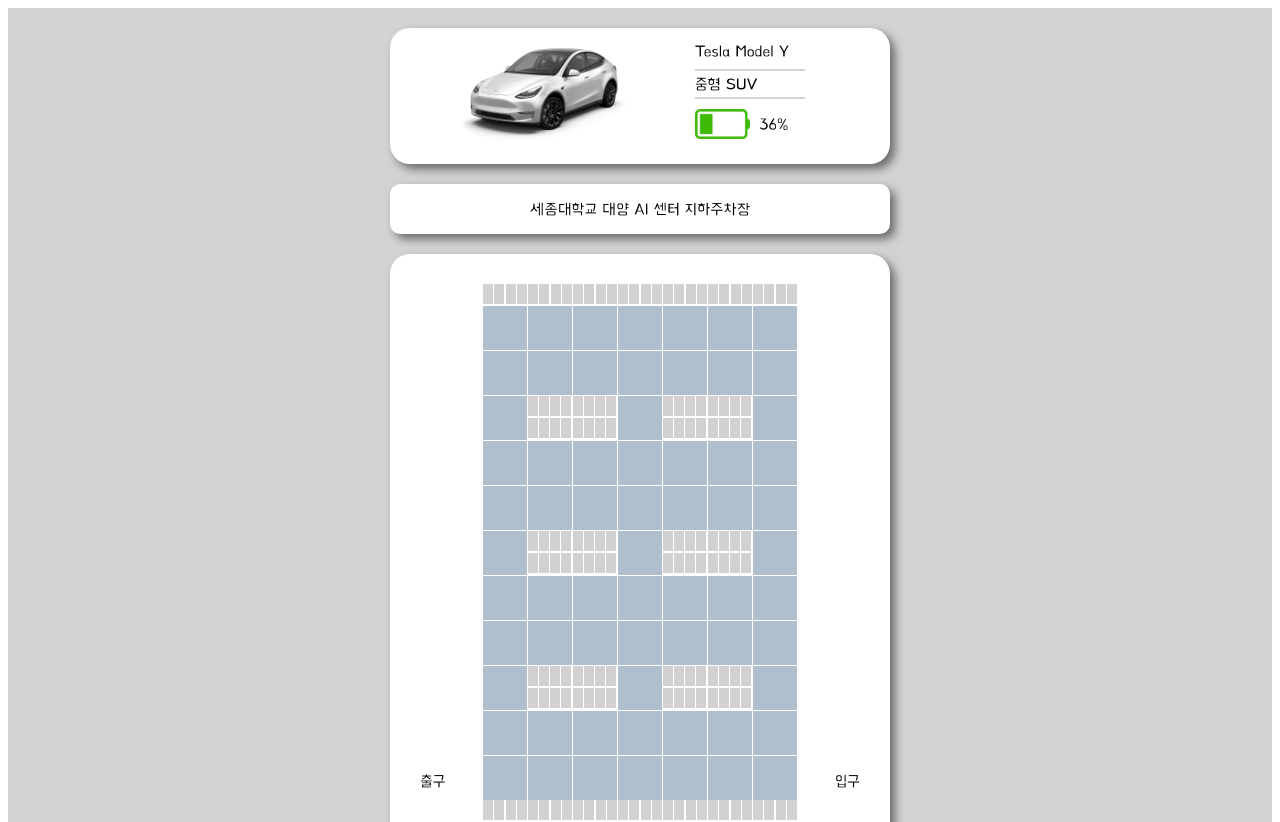
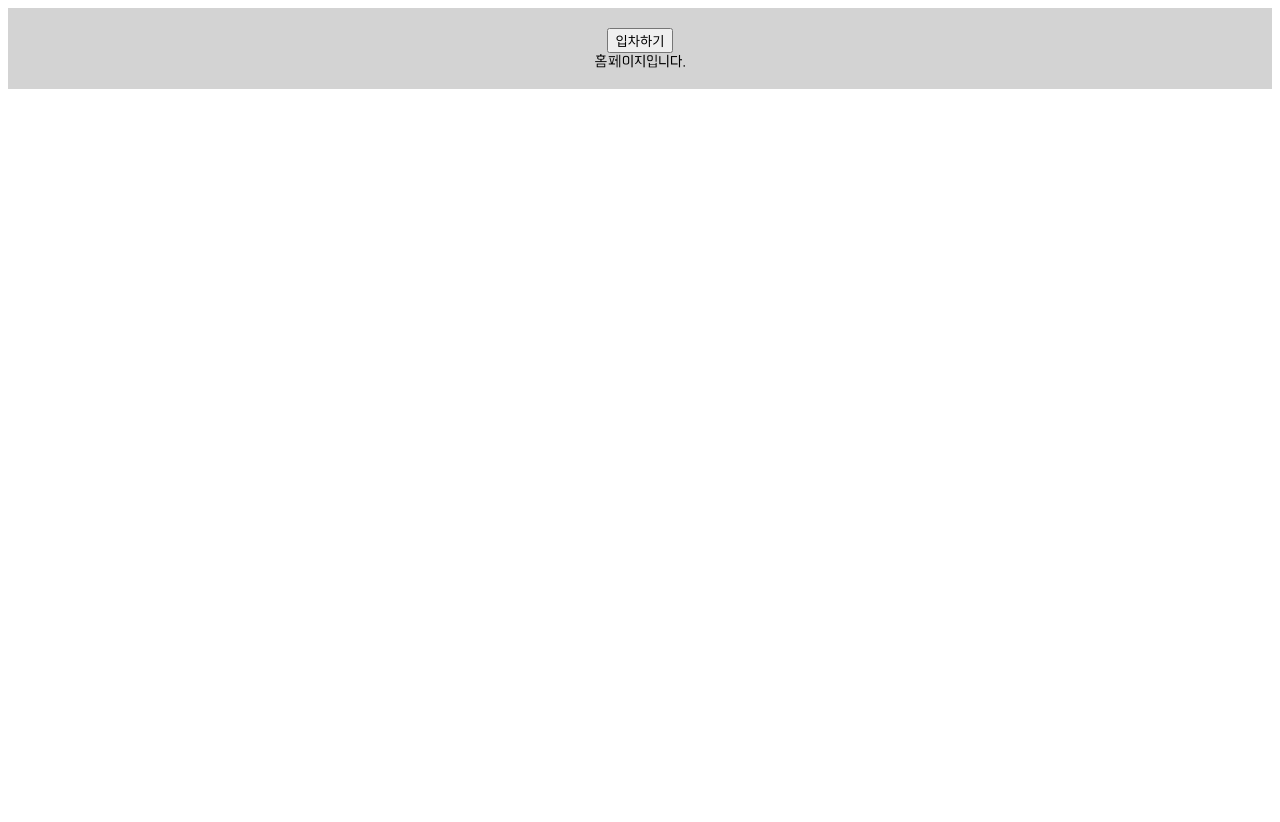
Before and after one commit to block-based-parking-control-system/parking-control-frontend, a React (Create React App) app: page / in a window 1280 px wide. Shown: the top 822 px of the page. After the commit the page ends 800 px from the top, so only its background shows below. Built offline with nearby package versions, Linux system fonts and the light colour scheme; the HTML template or start-up script is replaced by a standard one.

Commit message:
feat: 별도의 메인 페이지 추가

```diff
--- a/package.json
+++ b/package.json
@@ -9,6 +9,7 @@
     "axios": "^1.7.2",
     "react": "^18.3.1",
     "react-dom": "^18.3.1",
+    "react-router-dom": "^6.23.1",
     "react-scripts": "5.0.1",
     "web-vitals": "^2.1.4"
   },
--- a/src/App.js
+++ b/src/App.js
@@ -1,19 +1,31 @@
 import React from 'react';
 import './App.css';
-import {RouteProvider} from "./components/context/RouteContext";
-import CarInfo from "./components/carinfo/CarInfo";
-import ParkingLot from './components/parkinglot/ParkingLot';
-import EntranceOrExit from "./components/button/Button";
+import {BrowserRouter as Router, Routes, Route, Link} from 'react-router-dom';
+import ParkingPage from './components/parkingpage/ParkingPage';
+import HomePage from './components/homepage/HomePage'; // 가정: 홈 페이지 컴포넌트
+
+function MainLayout() {
+    return (
+        <div>
+            <Link to="/parkingpage">
+                <button>입차하기</button>
+            </Link>
+            <Routes>
+                <Route path="/" element={<HomePage/>}/>
+            </Routes>
+        </div>
+    );
+}
 
 function App() {
     return (
         <div className="App">
-            <header className="App-header">
-                <RouteProvider>
-                        <CarInfo/>
-                        <ParkingLot/>
-                </RouteProvider>
-            </header>
+            <Router>
+                <Routes>
+                    <Route path="/" element={<MainLayout/>}/>
+                    <Route path="/parkingpage" element={<ParkingPage/>}/>
+                </Routes>
+            </Router>
         </div>
     );
 }
--- /dev/null
+++ b/src/components/homepage/HomePage.js
@@ -0,0 +1,9 @@
+import React from 'react';
+
+function HomePage() {
+    return (
+        <div>홈페이지입니다.</div>
+    );
+}
+
+export default HomePage;
--- /dev/null
+++ b/src/components/parkingpage/ParkingPage.js
@@ -0,0 +1,20 @@
+import React from 'react';
+import '../../App.css';
+import {RouteProvider} from "./context/RouteContext";
+import CarInfo from "./carinfo/CarInfo";
+import ParkingLot from "./parkinglot/ParkingLot";
+
+function ParkingPage() {
+    return (
+        <div className="App">
+            <header className="App-header">
+                <RouteProvider>
+                    <CarInfo/>
+                    <ParkingLot/>
+                </RouteProvider>
+            </header>
+        </div>
+    );
+}
+
+export default ParkingPage;
--- a/src/components/carinfo/CarInfo.js
+++ b/src/components/parkingpage/carinfo/CarInfo.js
@@ -1,7 +1,7 @@
 import React from 'react';
 import './CarInfo.css';
-import carImage from '../../img/tesla-model-y.png'; // Add your car image to the project
-import batteryImage from '../../img/battery.jpg';
+import carImage from '../../../img/tesla-model-y.png'; // Add your car image to the project
+import batteryImage from '../../../img/battery.jpg';
 
 const CarInfo = () => {
     return (
@@ -22,7 +22,7 @@ const CarInfo = () => {
                 </div>
             </div>
             <div className="location-item">
-                <span>세종대학교 대양 AI 센터 지하주차장</span>
+                <span><b>세종대학교 대양 AI 센터 지하주차장</b></span>
             </div>
         </div>
     )
```
Also changed, not shown: src/components/parkingpage/button/Button.css (renamed from src/components/button/Button.css), src/components/parkingpage/button/Button.js (renamed from src/components/button/Button.js), src/components/parkingpage/carinfo/CarInfo.css (renamed from src/components/carinfo/CarInfo.css), src/components/parkingpage/context/RouteContext.js (renamed from src/components/context/RouteContext.js), src/components/parkingpage/parkinglot/ParkingLot.css (renamed from src/components/parkinglot/ParkingLot.css), src/components/parkingpage/parkinglot/ParkingLot.js (renamed from src/components/parkinglot/ParkingLot.js), 1 other file (tests, documents, lock files or other folders).
